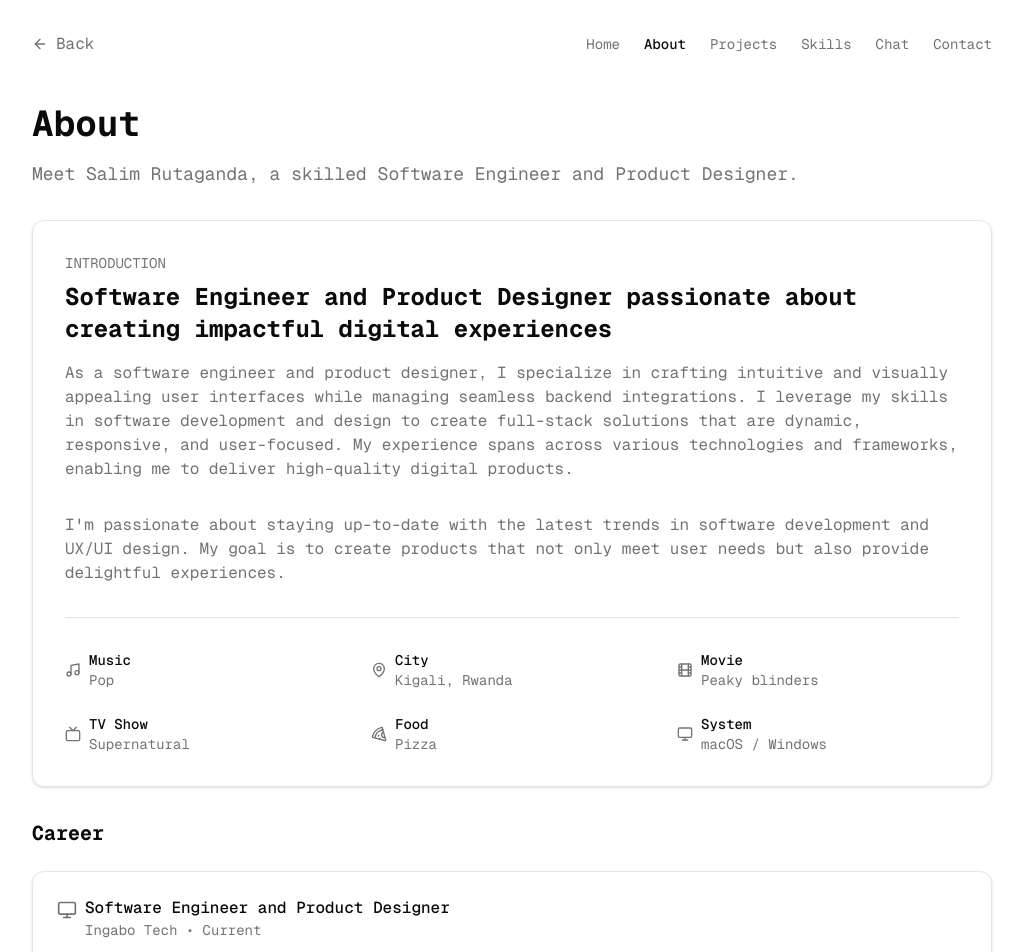
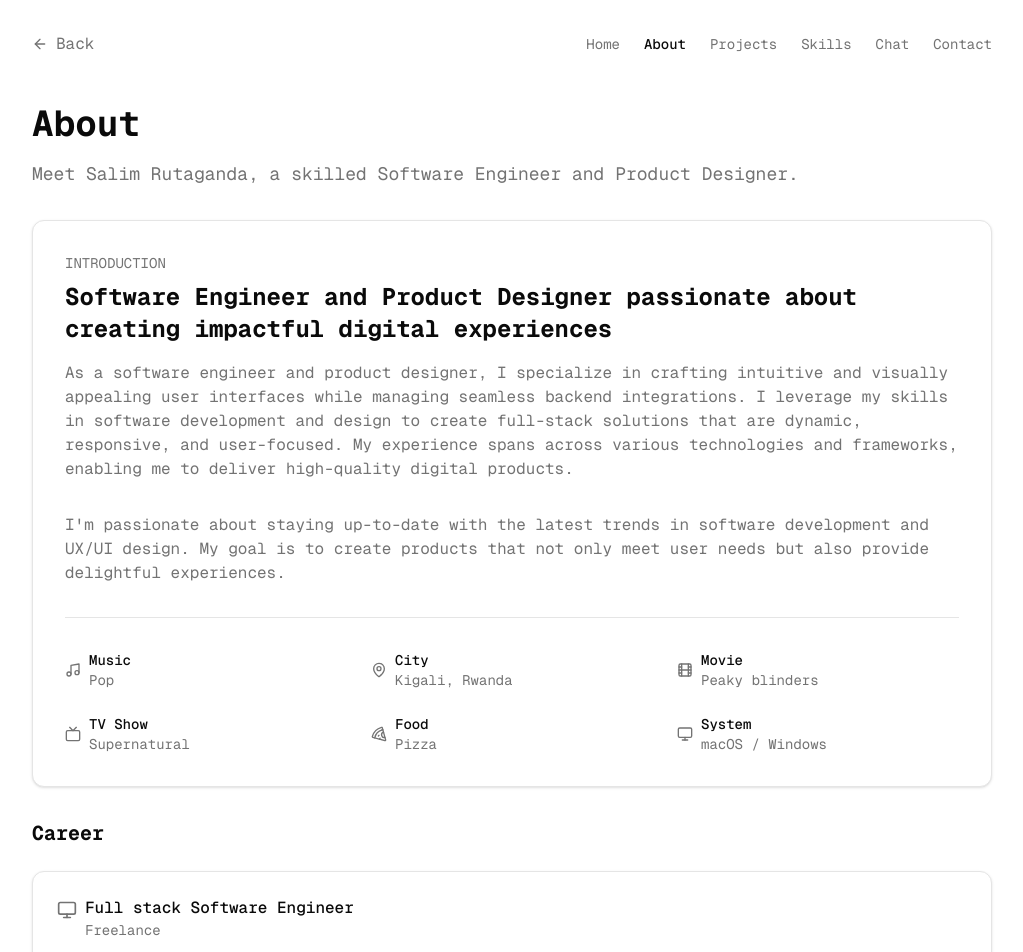
Before and after one commit to rutaganda-salim/devfolio, a Next.js app: page /about in a window 1280 px wide. Shown: the top 952 px of the page, without its empty margins (128-1151 px from the left). Built offline with nearby package versions, Linux system fonts and the light colour scheme.

Commit message:
Update about

```diff
--- a/src/app/about/page.tsx
+++ b/src/app/about/page.tsx
@@ -108,8 +108,8 @@ export default function About() {
         <div className="flex items-start gap-2">
           <Monitor className="h-5 w-5 mt-1 text-muted-foreground" />
           <div>
-            <h3 className="font-medium">Software Engineer and Product Designer</h3>
-            <p className="text-sm text-muted-foreground">Ingabo Tech • Current</p>
+            <h3 className="font-medium">Full stack Software Engineer </h3>
+            <p className="text-sm text-muted-foreground">Freelance</p>
           </div>
         </div>
       </div>
@@ -127,6 +127,14 @@ export default function About() {
         <>
           <Separator className="my-4" />
           <div className="space-y-4">
+          <div className="flex items-start gap-2">
+              <Monitor className="h-5 w-5 mt-1 text-muted-foreground" />
+              <div>
+                <h4 className="font-medium">Full stack Software Engineer</h4>
+                <p className="text-sm text-muted-foreground">IngaboTech</p>
+                <p className="text-sm text-muted-foreground">September 2024 - January 2024</p>
+              </div>
+            </div>
             <div className="flex items-start gap-2">
               <Monitor className="h-5 w-5 mt-1 text-muted-foreground" />
               <div>
@@ -151,6 +159,7 @@ export default function About() {
                 <p className="text-sm text-muted-foreground">November 2024 - December 2024</p>
               </div>
             </div>
+
           </div>
         </>
       )}
```
